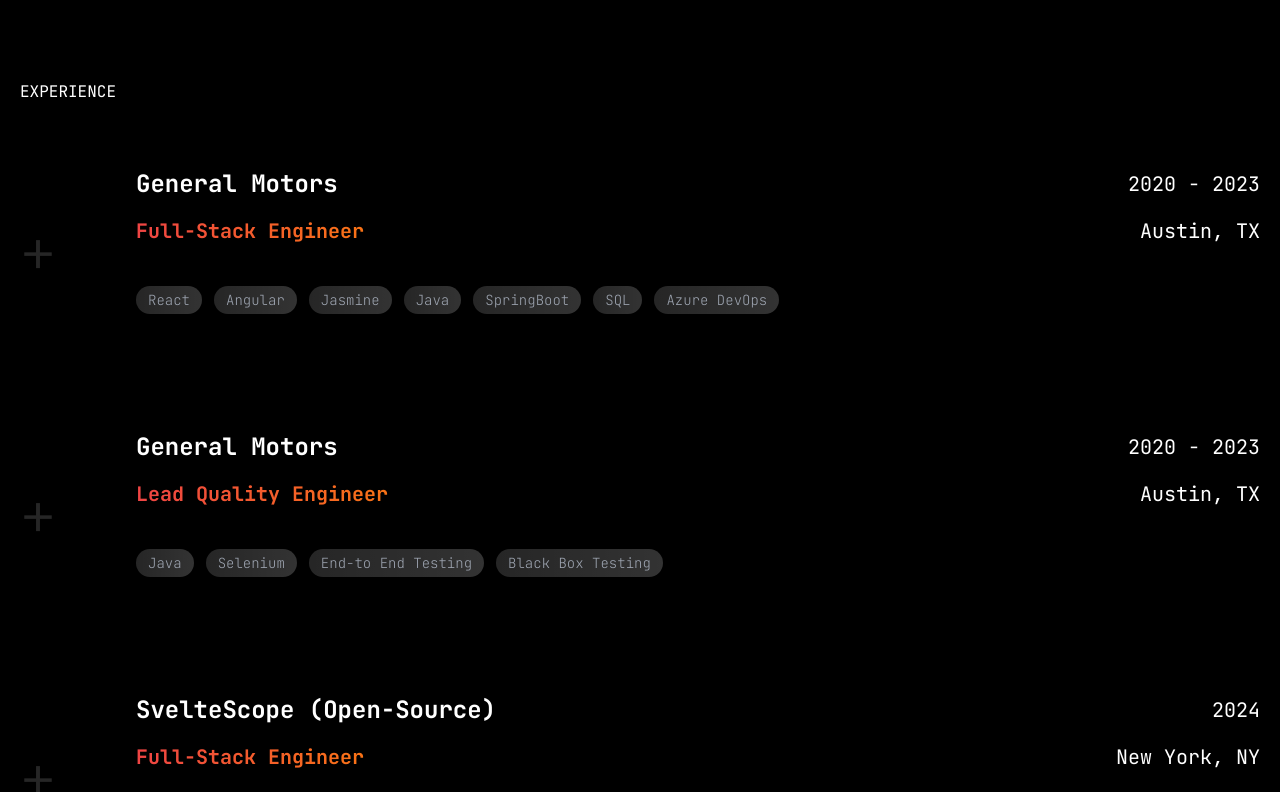
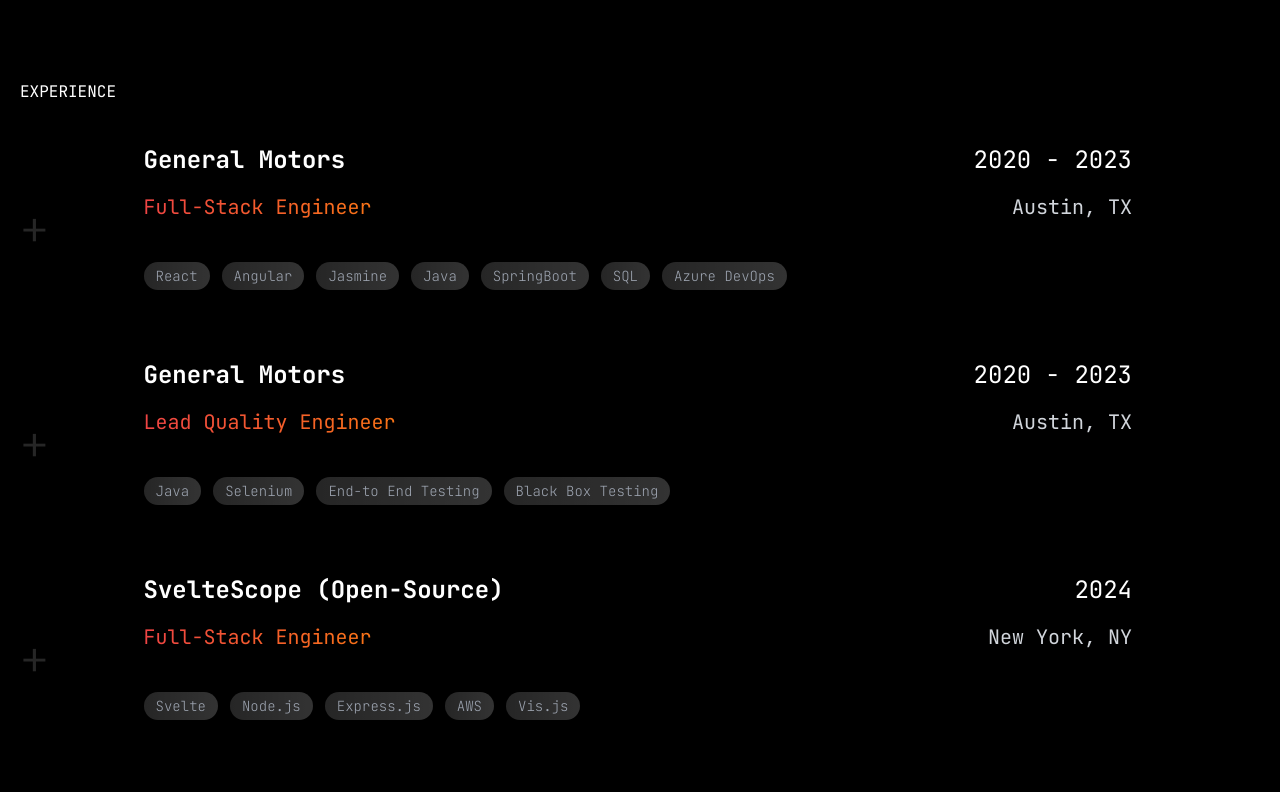
Before and after one commit to brandenrbasche/brb-portfolio-v3, a Next.js app in the folder brb-portfolio-3/: page / in a window 1280 px wide. Shown: the part 1860-2652 px from the top of the page. Built offline with nearby package versions, Linux system fonts and the light colour scheme; a web font is replaced by a local one.

Commit message:
more styling enhancements

```diff
--- a/brb-portfolio-3/components/ui/ExperienceCard.tsx
+++ b/brb-portfolio-3/components/ui/ExperienceCard.tsx
@@ -28,12 +28,7 @@
         <motion.div
             onClick={handleClick}
             layout='preserve-aspect'
-            transition={{
-                // layout: {
-                //     type: 'inertia'
-                // }
-            }}
-            className='w-screen relative flex items-center justify-center group transition ease-in cursor-pointer py-6'
+            className='w-screen relative flex items-center justify-center group transition ease-in cursor-pointer'
         >
             <Container className='flex items-center justify-center sm:w-full'>
                 <div className='w-[10vw] flex items-center justify-start'>
@@ -45,25 +40,25 @@
                                 expanded: { rotate: '45deg' }
                             }}
                             // layout='position'
-                            className='text-white/15 group-hover:text-white/50 text-6xl font-extralight text-left m-0 p-0'
+                            className='text-white/15 group-hover:text-white/50 text-5xl font-extralight text-left m-0 p-0'
                         >
                             +
                         </motion.p>
                     </Reveal>
                 </div>
-                <motion.div layout className='w-full space-y-3'>
+                <motion.div layout className='w-[90vw] space-y-3 pr-[10vw]'>
                     {/* COMPANY NAME & DATE */}
                     <motion.div layout className='flex items-center justify-between'>
                         <Reveal><h1 className='text-2xl font-bold'>{company}</h1></Reveal>
-                        <Reveal><h2 className='text-xl'>{dates}</h2></Reveal>
+                        <Reveal><h2 className='text-2xl'>{dates}</h2></Reveal>
                     </motion.div>
                     {/* JOB TITLE & LOCATION */}
                     <motion.div layout className='flex items-center justify-between'>
                         {/*bg-gradient-to-r from-red-500 to-orange-500*/}
                         <Reveal><h2
-                            className='font-bold text-xl bg-gradient-to-r from-red-500 to-orange-500 bg-clip-text text-transparent'>{jobTitle}</h2>
+                            className='text-xl bg-gradient-to-r from-red-500 to-orange-500 bg-clip-text text-transparent'>{jobTitle}</h2>
                         </Reveal>
-                        <Reveal><h3 className='text-xl'>{location}</h3></Reveal>
+                        <Reveal><h3 className='text-xl text-gray-300'>{location}</h3></Reveal>
                     </motion.div>
                     {/* JOB DESCRIPTION */}
                     {isOpen && (
@@ -71,10 +66,9 @@
                             initial={{opacity: 0, height: 0}}
                             animate={{opacity: 1, height: 'auto'}}
                             exit={{opacity: 0, height: 0}}
-                            // transition={{duration: 0.75, ease: "easeOut"}}
                             layout='size'
                         >
-                            <p className='text-gray-300 font-extralight text-sm'>{jobDescription}</p>
+                            <p className='text-gray-300 font-extralight text-sm leading-6'>{jobDescription}</p>
                         </motion.div>
                     )}
                     {skills && (
```
